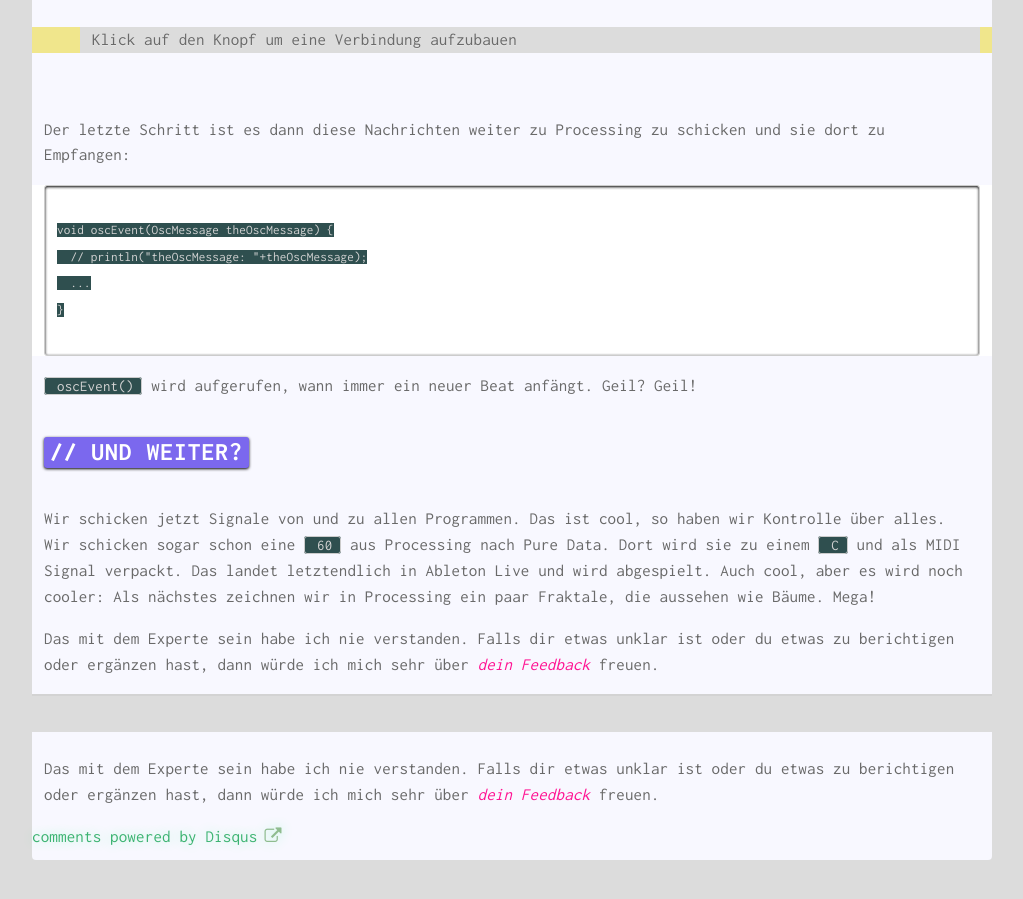
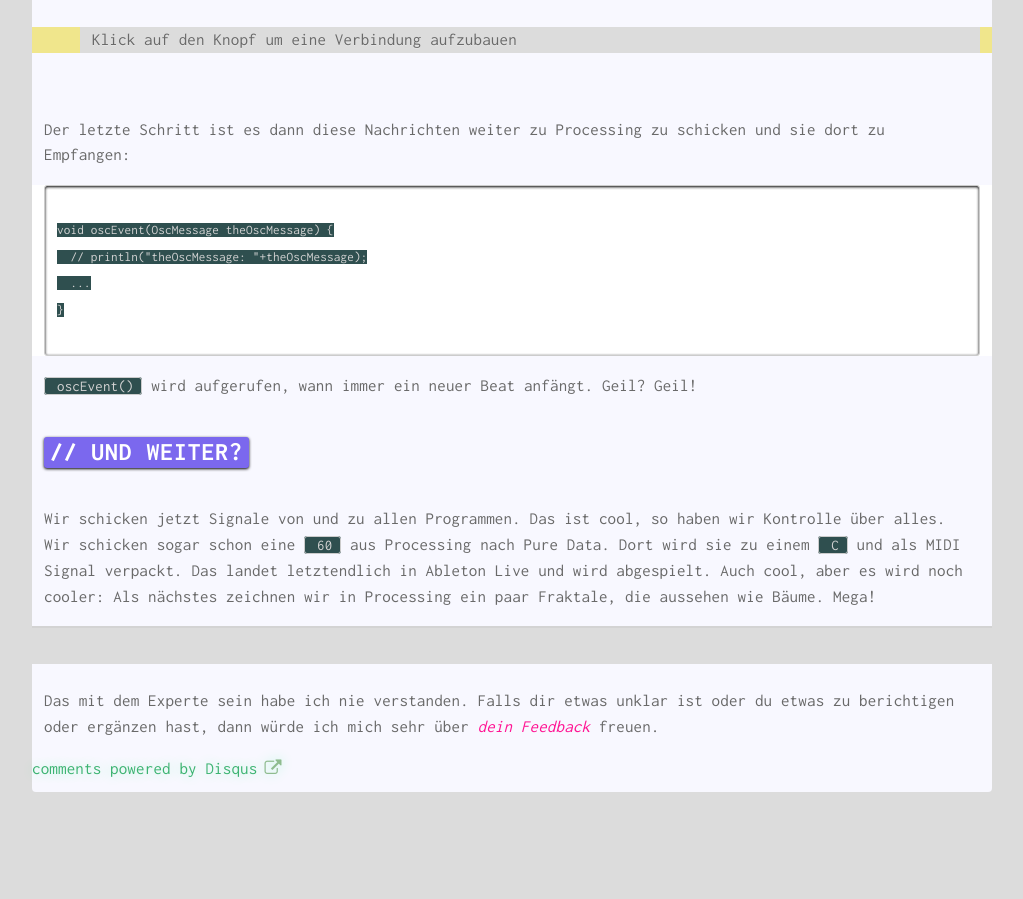
Before and after one commit to curlott/curlott.github.io, a Jekyll site: the page built from _posts/2014-01-31-generative-algorithmen-teil-01.md, in a window 1280 px wide and 900 px high, scrolled down 5767 px. Shown: the whole window, without its empty margins (128-1151 px from the left). Built offline with Jekyll 4.4.1, drawn with Linux system fonts in a browser that asks for light colours; nearby versions of some CDN libraries; comment, search, counter and statistics services are not loaded; after the commit the page ends 6599 px from its top, so only the background shows below that.

Commit message:
Update 2014-01-31-generative-algorithmen-teil-01.md

```diff
--- a/_posts/2014-01-31-generative-algorithmen-teil-01.md
+++ b/_posts/2014-01-31-generative-algorithmen-teil-01.md
@@ -158,8 +158,6 @@ void oscEvent(OscMessage theOscMessage) {
 
 Wir schicken jetzt Signale von und zu allen Programmen. Das ist cool, so haben wir Kontrolle über alles. Wir schicken sogar schon eine `60` aus Processing nach Pure Data. Dort wird sie zu einem `C` und als MIDI Signal verpackt. Das landet letztendlich in Ableton Live und wird abgespielt. Auch cool, aber es wird noch cooler: Als nächstes zeichnen wir in Processing ein paar Fraktale, die aussehen wie Bäume. Mega!
 
-Das mit dem Experte sein habe ich nie verstanden. Falls dir etwas unklar ist oder du etwas zu berichtigen oder ergänzen hast, dann würde ich mich sehr über *dein Feedback* freuen.
-
 [Processing]: http://processing.org/
 [Pure_Data]: http://puredata.info/
 [Ableton_Live_9]: https://www.ableton.com/de/live/new-in-9/
```
